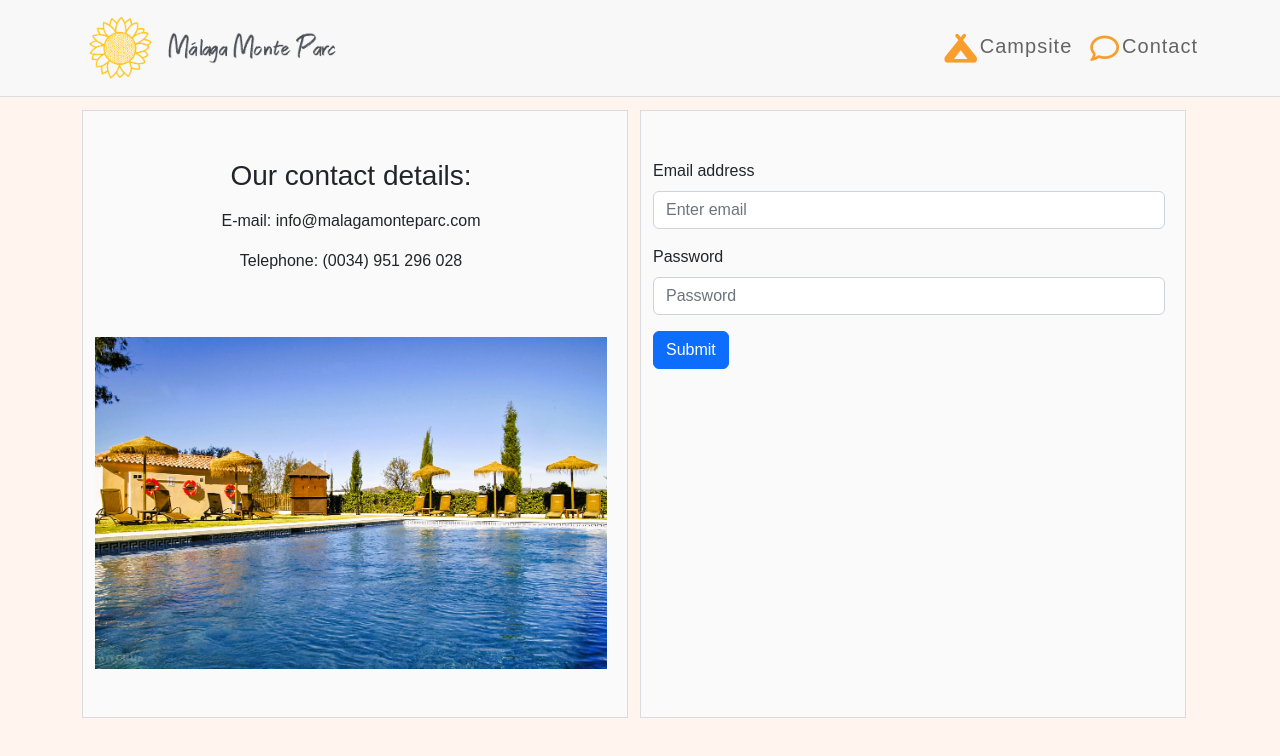
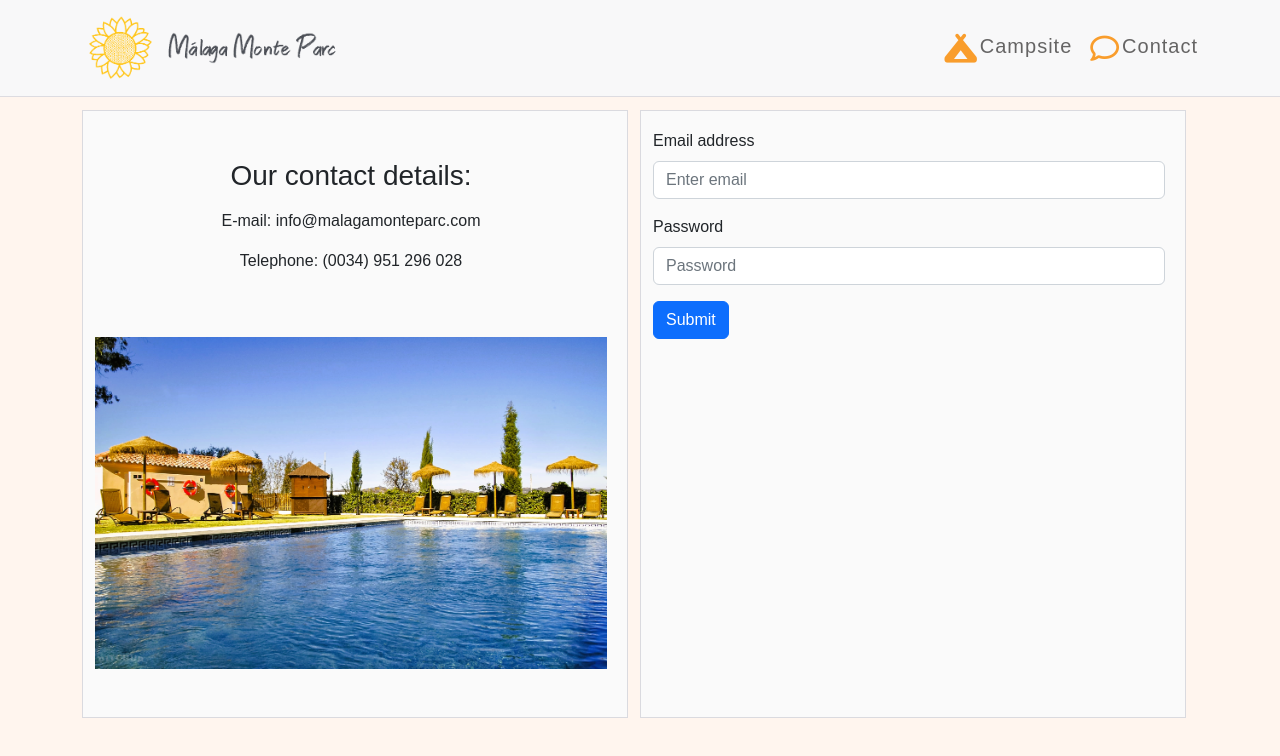
Before and after one commit to keironchaudhry/mmp-mh-sales, a React (Create React App) app: page /contact in a window 1280 px wide. Shown: the top 756 px of the page. Built offline with nearby package versions, Linux system fonts and the light colour scheme.

Commit message:
Feat: Create css module file + fix top margin

```diff
--- a/src/pages/contact/ContactForm.jsx
+++ b/src/pages/contact/ContactForm.jsx
@@ -3,10 +3,15 @@ import React from "react";
 import Form from "react-bootstrap/Form";
 import Button from "react-bootstrap/Button";
 
+import styles from "./ContactForm.module.css";
+
 const ContactForm = () => {
   return (
     <Form>
-      <Form.Group className="mb-3" controlId="formBasicEmail">
+      <Form.Group
+        className={`${styles.ContactFormContainer} mb-3`}
+        controlId="formBasicEmail"
+      >
         <Form.Label>Email address</Form.Label>
         <Form.Control type="email" placeholder="Enter email" />
       </Form.Group>
--- /dev/null
+++ b/src/pages/contact/ContactForm.module.css
@@ -0,0 +1,3 @@
+.ContactFormContainer {
+  margin-top: -30px;
+}
```
